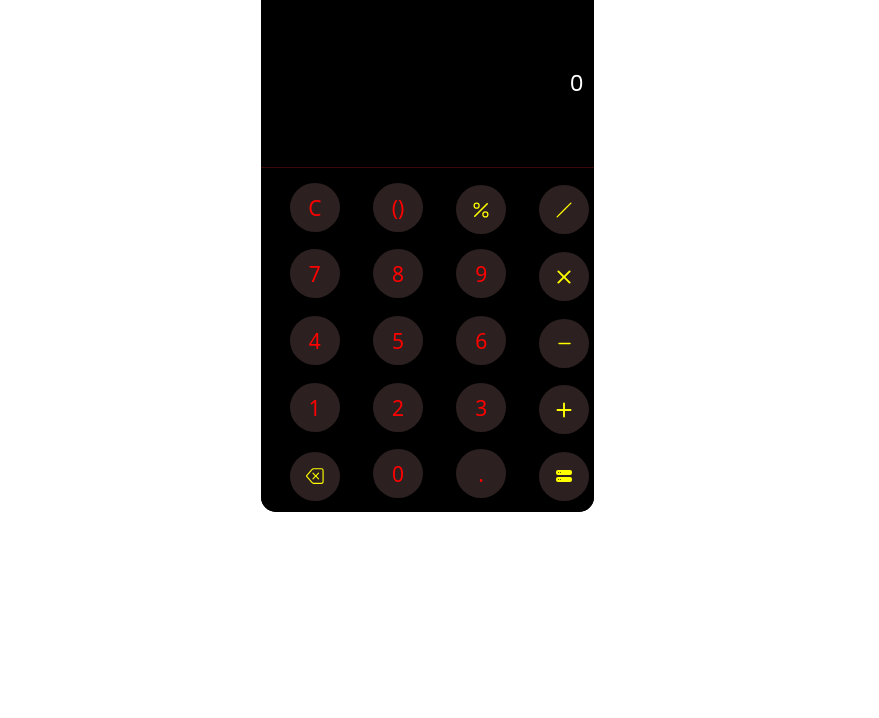
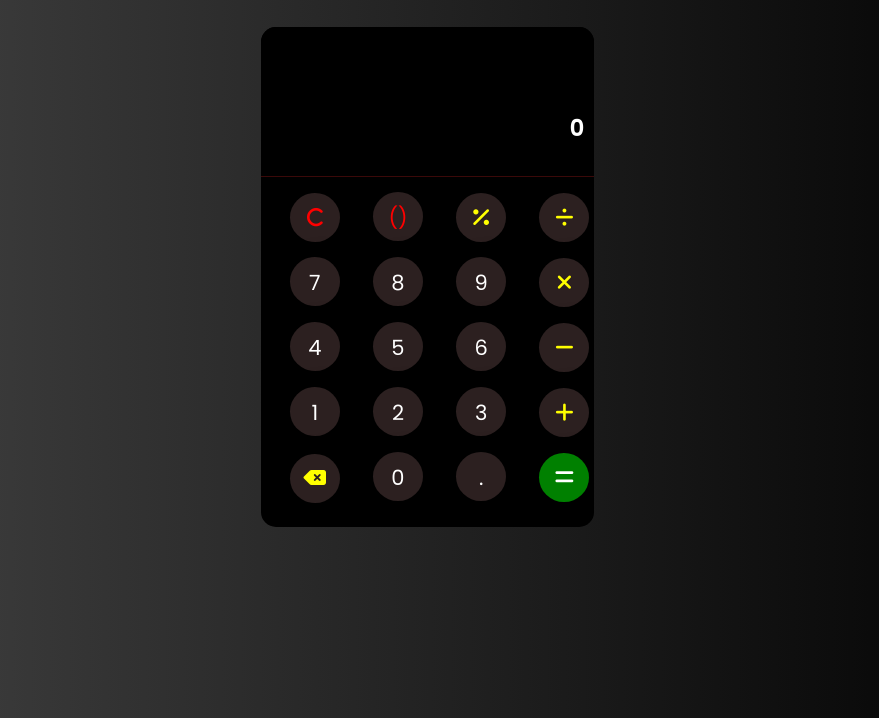
Before and after one commit to sam5102/sam_calculator, a plain HTML site: page index.html in a window 1280 px wide. Shown: the part 82-800 px from the top of the page, without its empty margins (200-1079 px from the left). Drawn offline with nearby package versions, Linux system fonts and the light colour scheme.

Commit message:
first commit

```diff
--- a/index.css
+++ b/index.css
@@ -1,12 +1,22 @@
 body {
     padding: 0;
     margin: 0;
+    background-image: linear-gradient(to right, #434343 0%, black 100%);
+}
+
+#head {
+    font-size: 30px;
+    font-family: cursive;
+    text-align: center;
+    margin-top: 26px;
+    color: white;
+
 }
 
 .container1 {
-    height: 530px;
+    height: 500px;
     width: 26%;
-    margin-top: 5%;
+    margin-top: 3%;
     margin-left: 36%;
     background-color: black;
     overflow: hidden;
@@ -14,9 +24,10 @@ body {
 }
 
 .upper-section {
-    height: 35%;
+    height: 30%;
     background-color: black;
     border-bottom: 1px solid rgb(59, 9, 9);
+    position: relative;
 }
 
 .upper-section>input {
@@ -38,15 +49,22 @@ body {
 .upper-section>p {
     color: white;
     font-size: 22px;
+    font-weight: 600;
     float: right;
     margin-top: 15px;
     margin-right: 10px;
     font-family: 'Poppins' !important;
 }
 
+.upper-section > i {
+    font-size: 22px;
+    position: absolute;
+    top: 80%;
+    left: 5%;
+}
 
 .lower-section {
-    height: 65%;
+    height: 60%;
     background-color: black;
 }
 
@@ -58,6 +76,16 @@ body {
     margin-top: 15px;
 }
 
+#number {
+    color: white;
+}
+
+#equal {
+    font-weight: 600;
+    font-size: 21px;
+    color: white;
+    background: green;
+}
 
 .row1>button,
 .row2>button,
@@ -74,9 +102,29 @@ body {
     background: #2c2020;
     margin-left: 29px;
     cursor: pointer;
+    font-family: "poppins";
+    box-shadow: 7px 6px 28px 1px rgba(0, 0, 0, 0.24);
+    transition: 0.2s all;
 }
 
-svg {
+button:active {
+    transform: scale(0.90);
+}
+
+#clear > i {
+    color: red;
+}
+
+#equal > i {
+    color: white;
+    font-size: 22px;
+}
+
+#delete > i {
+    font-size: 20px;
+}
+
+i {
     color: yellow;
 
 }
--- a/index.html
+++ b/index.html
@@ -2,10 +2,12 @@
 
     <head>
         <meta charset="UTF-8" />
-        <title>Document</title>
+        <title>Calculator</title>
         <link rel="stylesheet" href="index.css">
-        <link href="https://fonts.googleapis.com/css2?family=Poppins:ital,wght@0,100;0,300;0,400;0,500;1,100;1,200&display=swap"
-            rel="stylesheet">
+        <link rel="shortcut icon" href="./images/calculator-solid.svg" type="image/x-icon">
+        <link href="https://fonts.googleapis.com/css2?family=Poppins:ital,wght@0,100;0,300;0,400;0,500;1,100;1,200&display=swap" rel="stylesheet">
+
+<script src="https://kit.fontawesome.com/c8002c696b.js" crossorigin="anonymous"></script>
 
         <link href="https://cdn.jsdelivr.net/npm/bootstrap@5.0.2/dist/css/bootstrap.min.css" rel="stylesheet"
             integrity="sha384-EVSTQN3/azprG1Anm3QDgpJLIm9Nao0Yz1ztcQTwFspd3yD65VohhpuuCOmLASjC" crossorigin="anonymous">
@@ -14,86 +16,63 @@
             integrity="sha384-MrcW6ZMFYlzcLA8Nl+NtUVF0sA7MsXsP1UyJoMp4YLEuNSfAP+JcXn/tWtIaxVXM" crossorigin="anonymous">
         </script>
 
-
     </head>
 
     <body>
+        <div id="head">Calculator</div>
         <div class="container1">
             <div class="upper-section">
                 <input type="text" autofocus>
                 <p id="result">0</p>
+                <!-- <i class="fa-solid fa-moon" style="display: block;" onclick="toggleTheme()"></i>
+                <i class="fa-solid fa-sun" style="display: none;" onclick="toggleTheme()"></i> -->
             </div>
             <div class="lower-section">
                 <div class="row1">
-                    <button onclick="erase()">C</button>
+                    <button onclick="erase()" id="clear">
+                        <i class="fa-solid fa-c"></i>
+                    </button>
                     <button>()</button>
                     <button onclick="addOperator('%')">
-                        <svg xmlns="http://www.w3.org/2000/svg" width="20" height="20" fill="currentColor" class="bi bi-percent"
-                            viewBox="0 0 16 16">
-                            <path
-                                d="M13.442 2.558a.625.625 0 0 1 0 .884l-10 10a.625.625 0 1 1-.884-.884l10-10a.625.625 0 0 1 .884 0zM4.5 6a1.5 1.5 0 1 1 0-3 1.5 1.5 0 0 1 0 3zm0 1a2.5 2.5 0 1 0 0-5 2.5 2.5 0 0 0 0 5zm7 6a1.5 1.5 0 1 1 0-3 1.5 1.5 0 0 1 0 3zm0 1a2.5 2.5 0 1 0 0-5 2.5 2.5 0 0 0 0 5z" />
-                        </svg>
+                        <i class="fa-solid fa-percent"></i>
                     </button>
                     <button onclick="addOperator('/')">
-                        <svg xmlns="http://www.w3.org/2000/svg" width="20" height="20" fill="currentColor" class="bi bi-slash-lg"
-                            viewBox="0 0 16 16">
-                            <path fill-rule="evenodd"
-                                d="M13.854 2.146a.5.5 0 0 1 0 .708l-11 11a.5.5 0 0 1-.708-.708l11-11a.5.5 0 0 1 .708 0Z" />
-                        </svg>
+                        <i class="fa-solid fa-divide"></i>
                     </button>
 
                 </div>
                 <div class="row2">
-                    <button onclick="addOperator('7')">7</button>
-                    <button onclick="addOperator('8')">8</button>
-                    <button onclick="addOperator('9')">9</button>
+                    <button onclick="addOperator('7')" id="number">7</button>
+                    <button onclick="addOperator('8')" id="number">8</button>
+                    <button onclick="addOperator('9')" id="number">9</button>
                     <button onclick="addOperator('*')">
-                        <svg xmlns="http://www.w3.org/2000/svg" width="30" height="30" fill="currentColor" class="bi bi-x" viewBox="0 0 16 16">
-                            <path
-                                d="M4.646 4.646a.5.5 0 0 1 .708 0L8 7.293l2.646-2.647a.5.5 0 0 1 .708.708L8.707 8l2.647 2.646a.5.5 0 0 1-.708.708L8 8.707l-2.646 2.647a.5.5 0 0 1-.708-.708L7.293 8 4.646 5.354a.5.5 0 0 1 0-.708z" />
-                        </svg>
+                        <i class="fa-solid fa-xmark"></i>
                     </button>
                 </div>
                 <div class="row3">
-                    <button onclick="addOperator('4')">4</button>
-                    <button onclick="addOperator('5')">5</button>
-                    <button onclick="addOperator('6')">6</button>
+                    <button onclick="addOperator('4')" id="number">4</button>
+                    <button onclick="addOperator('5')" id="number">5</button>
+                    <button onclick="addOperator('6')" id="number">6</button>
                     <button onclick="addOperator('-')">
-                        <svg xmlns="http://www.w3.org/2000/svg" width="25" height="25" fill="currentColor" class="bi bi-dash"
-                            viewBox="0 0 16 16">
-                            <path d="M4 8a.5.5 0 0 1 .5-.5h7a.5.5 0 0 1 0 1h-7A.5.5 0 0 1 4 8z" />
-                        </svg>
+                        <i class="fa-solid fa-minus"></i>
                     </button>
                 </div>
                 <div class="row4">
-                    <button onclick="addOperator('1')">1</button>
-                    <button onclick="addOperator('2')">2</button>
-                    <button onclick="addOperator('3')">3</button>
+                    <button onclick="addOperator('1')" id="number">1</button>
+                    <button onclick="addOperator('2')" id="number">2</button>
+                    <button onclick="addOperator('3')" id="number">3</button>
                     <button onclick="addOperator('+')">
-                        <svg xmlns="http://www.w3.org/2000/svg" width="34" height="30" fill="currentColor" class="bi bi-plus"
-                            viewBox="0 0 16 16" style="margin-left: -2px;">
-                            <path d="M8 4a.5.5 0 0 1 .5.5v3h3a.5.5 0 0 1 0 1h-3v3a.5.5 0 0 1-1 0v-3h-3a.5.5 0 0 1 0-1h3v-3A.5.5 0 0 1 8 4z" />
-                        </svg>
+                        <i class="fa-solid fa-plus"></i>
                     </button>
                 </div>
                 <div class="row5">
-                    <button onclick="back()">
-                        <svg xmlns="http://www.w3.org/2000/svg" width="18" height="18" fill="currentColor" class="bi bi-backspace"
-                            viewBox="0 0 16 16">
-                            <path
-                                d="M5.83 5.146a.5.5 0 0 0 0 .708L7.975 8l-2.147 2.146a.5.5 0 0 0 .707.708l2.147-2.147 2.146 2.147a.5.5 0 0 0 .707-.708L9.39 8l2.146-2.146a.5.5 0 0 0-.707-.708L8.683 7.293 6.536 5.146a.5.5 0 0 0-.707 0z" />
-                            <path
-                                d="M13.683 1a2 2 0 0 1 2 2v10a2 2 0 0 1-2 2h-7.08a2 2 0 0 1-1.519-.698L.241 8.65a1 1 0 0 1 0-1.302L5.084 1.7A2 2 0 0 1 6.603 1h7.08zm-7.08 1a1 1 0 0 0-.76.35L1 8l4.844 5.65a1 1 0 0 0 .759.35h7.08a1 1 0 0 0 1-1V3a1 1 0 0 0-1-1h-7.08z" />
-                        </svg>
+                    <button onclick="back()" id="delete">
+                        <i class="fa-solid fa-delete-left"></i>
                     </button>
-                    <button onclick="addOperator('0')">0</button>
-                    <button onclick="addOperator('.')">.</button>
-                    <button onclick="calc()">
-                        <svg xmlns="http://www.w3.org/2000/svg" width="16" height="16" fill="currentColor" class="bi bi-hdd-stack-fill"
-                            viewBox="0 0 16 16">
-                            <path
-                                d="M2 9a2 2 0 0 0-2 2v1a2 2 0 0 0 2 2h12a2 2 0 0 0 2-2v-1a2 2 0 0 0-2-2H2zm.5 3a.5.5 0 1 1 0-1 .5.5 0 0 1 0 1zm2 0a.5.5 0 1 1 0-1 .5.5 0 0 1 0 1zM2 2a2 2 0 0 0-2 2v1a2 2 0 0 0 2 2h12a2 2 0 0 0 2-2V4a2 2 0 0 0-2-2H2zm.5 3a.5.5 0 1 1 0-1 .5.5 0 0 1 0 1zm2 0a.5.5 0 1 1 0-1 .5.5 0 0 1 0 1z" />
-                        </svg>
+                    <button onclick="addOperator('0')" id="number">0</button>
+                    <button onclick="addOperator('.')" id="number">.</button>
+                    <button onclick="calc()" id="equal">
+                        <i class="fa-solid fa-equals"></i>
                     </button>
                 </div>
             </div>
@@ -110,7 +89,6 @@
             let calc = () => {
                 let result = eval(document.getElementsByTagName("input")[0].value)
                 document.getElementById('result').innerHTML = result
-                document.getElementById('result').style.fontWeight = "600"
                 document.getElementById('result').style.fontSize = "28px"
                 document.getElementById('result').innerHTML.st
                 console.log(result, document.getElementsByTagName("input")[0].value);
@@ -118,7 +96,8 @@
 
             function erase(){
                 document.getElementsByTagName("input")[0].value = ""
-
+                document.getElementById('result').innerHTML = 0
+                document.getElementById('result').style.fontSize = "22px"
                 console.log('called');
             }
 
@@ -127,6 +106,11 @@
                 str = str.substring(0, str.length - 1);
                 document.getElementsByTagName("input")[0].value = str
                 console.log(str);
+            }
+
+            const toggleTheme = () => {
+                const element = document.body
+                element.classList.toggle("container")
             }
         </script>
     </body>
```
Also changed, not shown: images/calculator-solid.svg (added).
